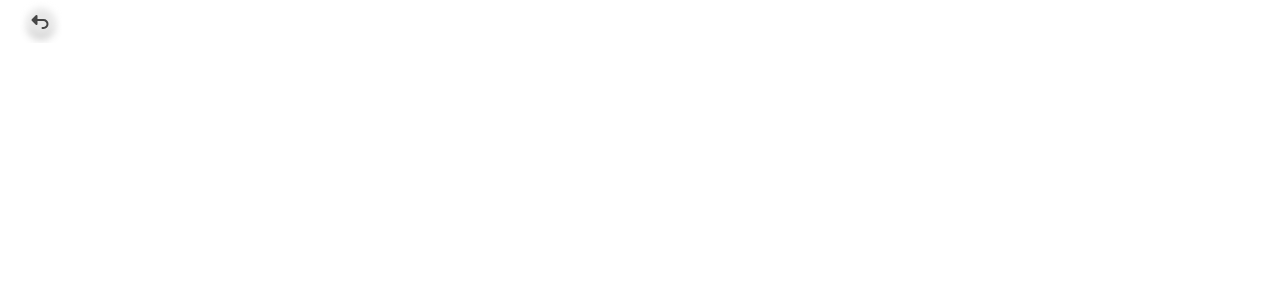
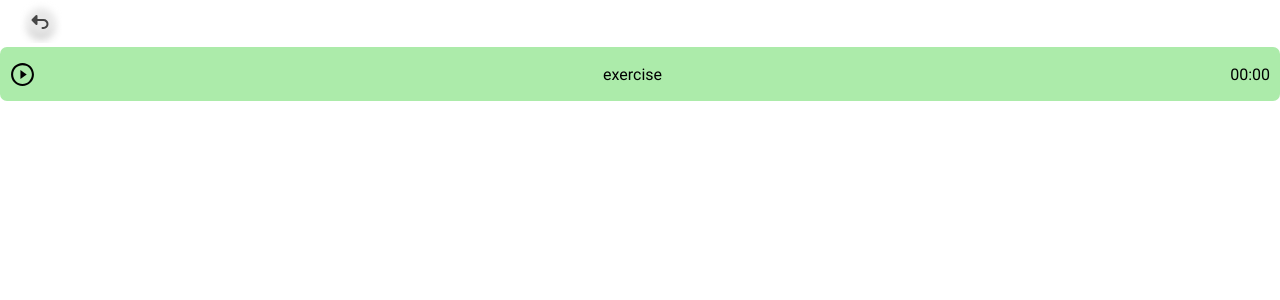
Before and after one commit to PhilipZi/capstone-project, a Next.js app: page /countdown in a window 1280 px wide. Shown: the top 300 px of the page. Built offline with nearby package versions, Linux system fonts and the light colour scheme.

Commit message:
new feature

```diff
--- a/src/components/RepetitionForm.jsx
+++ b/src/components/RepetitionForm.jsx
@@ -15,7 +15,7 @@ import SubmitButton from './SubmitButton';
 
 export default function RepetitionForm() {
 	const router = useRouter();
-	const [repetitionCounter, setRepetitionCounter] = useState(0);
+	const [repetitionCounter, setRepetitionCounter] = useState(1);
 	function decrementRepetition() {
 		setRepetitionCounter(repetitionCounter - 1);
 	}
@@ -44,7 +44,7 @@ export default function RepetitionForm() {
 				<StyledButton
 					aria-label="decrement"
 					onClick={decrementRepetition}
-					disabled={repetitionCounter === 0}
+					disabled={repetitionCounter === 1}
 					type="button"
 					variant="plus"
 				>
--- a/src/components/SetsForm.jsx
+++ b/src/components/SetsForm.jsx
@@ -14,7 +14,7 @@ import StyledInput from './StyledInput';
 import SubmitButton from './SubmitButton';
 export default function SetsForm() {
 	const router = useRouter();
-	const [setsCounter, setSetsCounter] = useState(0);
+	const [setsCounter, setSetsCounter] = useState(1);
 
 	function decrementRepetition() {
 		setSetsCounter(setsCounter - 1);
@@ -44,7 +44,7 @@ export default function SetsForm() {
 				<StyledButton
 					aria-label="decrement"
 					onClick={decrementRepetition}
-					disabled={setsCounter === 0}
+					disabled={setsCounter === 1}
 					type="button"
 					variant="plus"
 				>
--- /dev/null
+++ b/src/components/TimerCard.jsx
@@ -0,0 +1,30 @@
+import Link from 'next/link';
+
+import PauseIcon from './Icons/PauseIcon';
+import PlayIcon from './Icons/PlayIcon';
+import SetPauseIcon from './Icons/SetPauseIcon';
+import StyledCard from './StyledCards';
+
+export default function TimerCard({variant, minutes, seconds}) {
+	return (
+		<Link href="/exercise-form">
+			<StyledCard variant={variant}>
+				{variant === 'exercise' ? (
+					<PlayIcon />
+				) : variant === 'pause' ? (
+					<PauseIcon />
+				) : (
+					<SetPauseIcon />
+				)}
+				<p>{variant}</p>
+				{minutes > 0 && seconds > 0 ? (
+					<a>
+						{minutes.toString().padStart(2, '0')}:{seconds.toString().padStart(2, '0')}
+					</a>
+				) : (
+					'00:00'
+				)}
+			</StyledCard>
+		</Link>
+	);
+}
--- a/src/hooks/useStore.js
+++ b/src/hooks/useStore.js
@@ -3,9 +3,9 @@ import create from 'zustand';
 const useStore = create(set => ({
 	currentExercise: {
 		exercise: {minutes: 0, seconds: 0},
-		repetition: 0,
+		repetition: 1,
 		pause: {minutes: 0, seconds: 0},
-		sets: 0,
+		sets: 1,
 		setPause: {minutes: 0, seconds: 0},
 	},
 	setExercise: newExercise => {
--- a/src/pages/countdown.js
+++ b/src/pages/countdown.js
@@ -1,48 +1,84 @@
-import Head from 'next/head';
 import {useMemo} from 'react';
+import {useEffect} from 'react';
+import {useState} from 'react';
 
 import MoveBackButton from '../components/MoveBackButton';
-import RepetitionsExercises from '../components/RepetitionsExercises';
-import SetPauseCard from '../components/SetPauseCard';
+import TimerCard from '../components/TimerCard';
 import useStore from '../hooks/useStore';
 
-export default function CountDown() {
+export default function TimerContainer() {
 	const currentExercise = useStore(state => state.currentExercise);
 
-	const amountSets = currentExercise.sets;
+	const [minutes, setMinutes] = useState(0);
+	const [seconds, setSeconds] = useState(0);
 
-	const sets = useMemo(() => {
+	const timers = useMemo(() => {
 		const _sets = [];
-		for (let i = 0; i < amountSets; i++) {
-			_sets.push(() => (
-				<div>
-					<RepetitionsExercises />
-					{i < amountSets - 1 &&
-					(currentExercise.setPause.minutes > 0 ||
-						currentExercise.setPause.seconds > 0) ? (
-						<SetPauseCard />
-					) : (
-						''
-					)}
-				</div>
-			));
+		for (let sets = 0; sets < currentExercise.sets; sets++) {
+			for (let repition = 0; repition < currentExercise.repetition; repition++) {
+				_sets.push({
+					variant: 'exercise',
+					minutes: currentExercise.exercise.minutes,
+					seconds: currentExercise.exercise.seconds,
+				});
+				if (
+					repition < currentExercise.repetition - 1 &&
+					(currentExercise.pause.minutes > 0 || currentExercise.pause.seconds > 0)
+				) {
+					_sets.push({
+						variant: 'pause',
+						minutes: currentExercise.pause.minutes,
+						seconds: currentExercise.pause.seconds,
+					});
+				} else '';
+			}
+			if (
+				sets < currentExercise.sets - 1 &&
+				(currentExercise.setPause.minutes > 0 || currentExercise.setPause.seconds > 0)
+			) {
+				_sets.push({
+					variant: 'setpause',
+					minutes: currentExercise.setPause.minutes,
+					seconds: currentExercise.setPause.seconds,
+				});
+			} else '';
 		}
 		return _sets;
-	}, [amountSets, currentExercise]);
+	}, [
+		currentExercise.exercise.minutes,
+		currentExercise.exercise.seconds,
+		currentExercise.pause.minutes,
+		currentExercise.pause.seconds,
+		currentExercise.repetition,
+		currentExercise.setPause.minutes,
+		currentExercise.setPause.seconds,
+		currentExercise.sets,
+	]);
+
+	useEffect(() => {
+		setInterval(() => {
+			if (minutes === 0 && seconds === 0) timers.unshift();
+			else if (seconds === 0) {
+				setMinutes(minutes - 1);
+				setSeconds(59);
+			} else {
+				setSeconds(seconds - 1);
+			}
+		}, 1000);
+		return () => clearInterval(timers);
+	}, [minutes, seconds, timers]);
 
 	return (
-		<>
-			<Head>
-				<title key="title">Count Down</title>
-				<meta key="description" name="description" content="count down" />
-			</Head>
+		<div>
 			<MoveBackButton />
-
-			<div>
-				{sets.map((Block, idx) => (
-					<Block key={idx} />
-				))}
-			</div>
-		</>
+			{timers.map((timer, idx) => (
+				<TimerCard
+					key={idx}
+					variant={timer.variant}
+					minutes={idx === 0 ? minutes : timer.minutes}
+					seconds={idx === 0 ? seconds : timer.seconds}
+				/>
+			))}
+		</div>
 	);
 }
--- a/src/pages/index.js
+++ b/src/pages/index.js
@@ -1,5 +1,6 @@
 import Head from 'next/head';
 
+import CountDownButton from '../components/CountDownButton';
 import ExerciseCard from '../components/ExerciseCard';
 import BlackArrowDown from '../components/Icons/BlackArrowDown';
 import PauseCard from '../components/PauseCard';
@@ -16,6 +17,7 @@ export default function HomePage() {
 				<meta key="description" name="description" content="This is my project" />
 			</Head>
 			<StyledSetupContainer>
+				<CountDownButton />
 				<p>click these buttons to configurate your setup</p>
 				<BlackArrowDown />
 				<ExerciseCard />
```
Also changed, not shown: src/pages/test-side.js (added, +62 -0 lines), src/pages/test-side2.js (added, +48 -0 lines).
